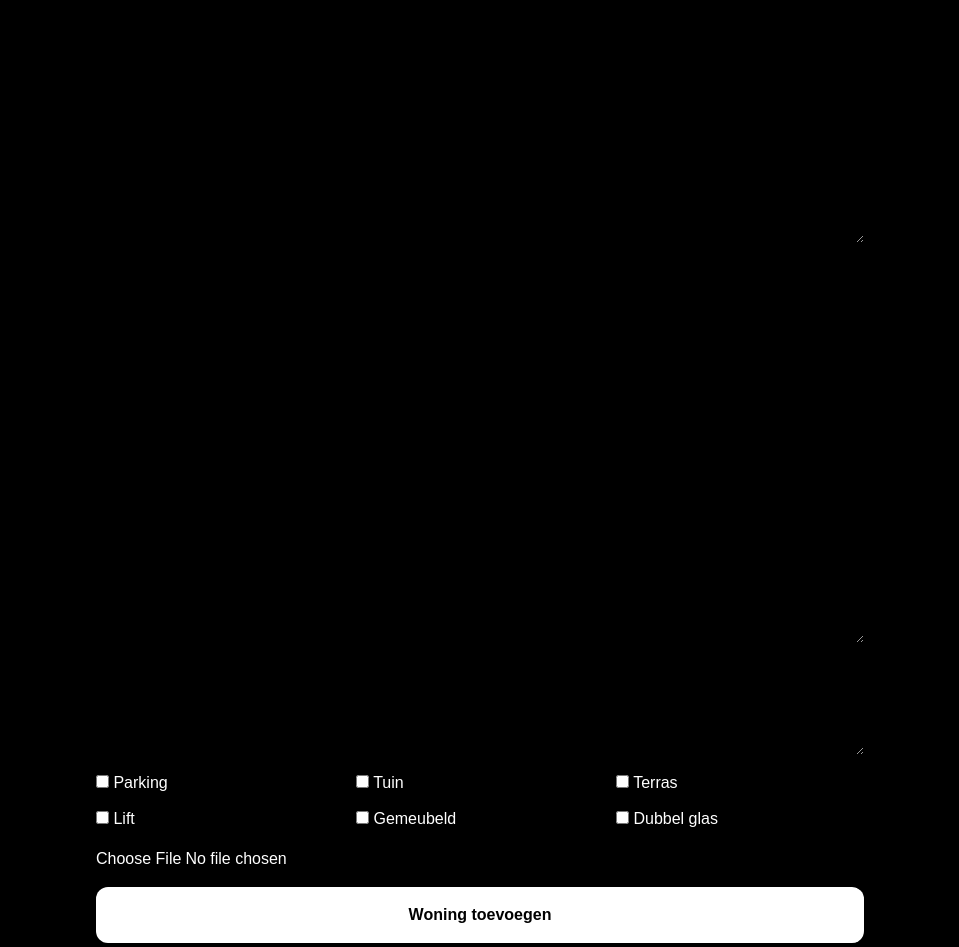
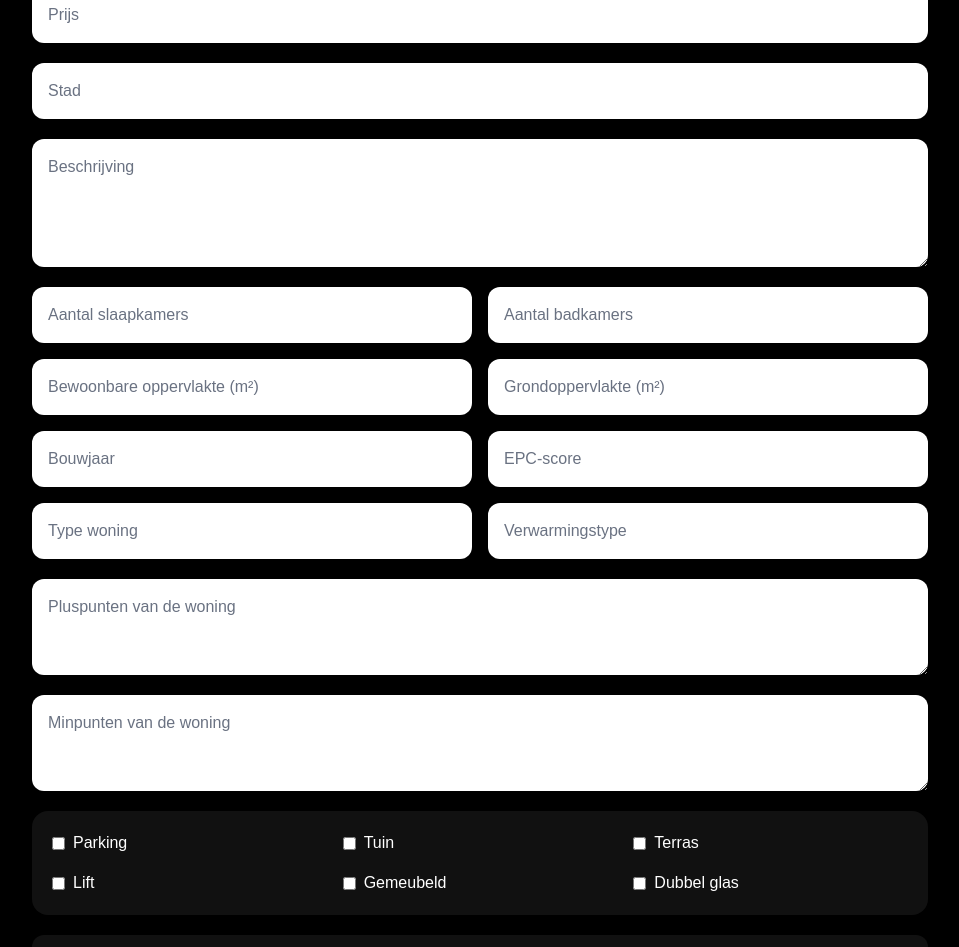
Before and after one commit to shahrambayatiads-web/real-estate-app, a Next.js app: page /add-property in a window 1280 px wide. Shown: the part 265-1212 px from the top of the page, without its empty margins (160-1119 px from the left). Built offline with nearby package versions, Linux system fonts and the light colour scheme; no server answers.

Commit message:
fix add property form design

```diff
--- a/src/app/add-property/page.tsx
+++ b/src/app/add-property/page.tsx
@@ -28,8 +28,11 @@ export default function AddPropertyPage() {
   const [gemeubeld, setGemeubeld] = useState(false)
   const [dubbelGlas, setDubbelGlas] = useState(false)
 
-  async function handleImageUpload(e: React.ChangeEvent<HTMLInputElement>) {
+  async function handleImageUpload(
+    e: React.ChangeEvent<HTMLInputElement>
+  ) {
     const file = e.target.files?.[0]
+
     if (!file) return
 
     const fileName = `${Date.now()}-${file.name}`
@@ -98,45 +101,191 @@ export default function AddPropertyPage() {
 
   return (
     <div className="min-h-screen bg-black px-5 py-10 text-white">
-      <div className="mx-auto flex max-w-3xl flex-col gap-4">
-        <h1 className="text-4xl font-bold">Woning toevoegen 🏠</h1>
+      <div className="mx-auto flex max-w-4xl flex-col gap-5">
+        <h1 className="text-5xl font-bold">
+          Woning toevoegen 🏠
+        </h1>
 
-        <input className="rounded-xl p-4 text-black" placeholder="Titel" value={title} onChange={(e) => setTitle(e.target.value)} />
-        <input className="rounded-xl p-4 text-black" placeholder="Prijs" value={price} onChange={(e) => setPrice(e.target.value)} />
-        <input className="rounded-xl p-4 text-black" placeholder="Stad" value={city} onChange={(e) => setCity(e.target.value)} />
+        <input
+          className="rounded-xl bg-white p-4 text-black placeholder-gray-500"
+          placeholder="Titel"
+          value={title}
+          onChange={(e) => setTitle(e.target.value)}
+        />
 
-        <textarea className="min-h-32 rounded-xl p-4 text-black" placeholder="Beschrijving" value={description} onChange={(e) => setDescription(e.target.value)} />
+        <input
+          className="rounded-xl bg-white p-4 text-black placeholder-gray-500"
+          placeholder="Prijs"
+          value={price}
+          onChange={(e) => setPrice(e.target.value)}
+        />
+
+        <input
+          className="rounded-xl bg-white p-4 text-black placeholder-gray-500"
+          placeholder="Stad"
+          value={city}
+          onChange={(e) => setCity(e.target.value)}
+        />
+
+        <textarea
+          className="min-h-32 rounded-xl bg-white p-4 text-black placeholder-gray-500"
+          placeholder="Beschrijving"
+          value={description}
+          onChange={(e) => setDescription(e.target.value)}
+        />
 
         <div className="grid grid-cols-1 gap-4 md:grid-cols-2">
-          <input className="rounded-xl p-4 text-black" placeholder="Slaapkamers" value={slaapkamers} onChange={(e) => setSlaapkamers(e.target.value)} />
-          <input className="rounded-xl p-4 text-black" placeholder="Badkamers" value={badkamers} onChange={(e) => setBadkamers(e.target.value)} />
-          <input className="rounded-xl p-4 text-black" placeholder="Bewoonbare oppervlakte" value={bewoonbareOppervlakte} onChange={(e) => setBewoonbareOppervlakte(e.target.value)} />
-          <input className="rounded-xl p-4 text-black" placeholder="Grondoppervlakte" value={grondoppervlakte} onChange={(e) => setGrondoppervlakte(e.target.value)} />
-          <input className="rounded-xl p-4 text-black" placeholder="Bouwjaar" value={bouwjaar} onChange={(e) => setBouwjaar(e.target.value)} />
-          <input className="rounded-xl p-4 text-black" placeholder="EPC" value={epc} onChange={(e) => setEpc(e.target.value)} />
-          <input className="rounded-xl p-4 text-black" placeholder="Woning type" value={woningType} onChange={(e) => setWoningType(e.target.value)} />
-          <input className="rounded-xl p-4 text-black" placeholder="Verwarmingstype" value={verwarmingstype} onChange={(e) => setVerwarmingstype(e.target.value)} />
+          <input
+            className="rounded-xl bg-white p-4 text-black placeholder-gray-500"
+            placeholder="Aantal slaapkamers"
+            value={slaapkamers}
+            onChange={(e) => setSlaapkamers(e.target.value)}
+          />
+
+          <input
+            className="rounded-xl bg-white p-4 text-black placeholder-gray-500"
+            placeholder="Aantal badkamers"
+            value={badkamers}
+            onChange={(e) => setBadkamers(e.target.value)}
+          />
+
+          <input
+            className="rounded-xl bg-white p-4 text-black placeholder-gray-500"
+            placeholder="Bewoonbare oppervlakte (m²)"
+            value={bewoonbareOppervlakte}
+            onChange={(e) =>
+              setBewoonbareOppervlakte(e.target.value)
+            }
+          />
+
+          <input
+            className="rounded-xl bg-white p-4 text-black placeholder-gray-500"
+            placeholder="Grondoppervlakte (m²)"
+            value={grondoppervlakte}
+            onChange={(e) =>
+              setGrondoppervlakte(e.target.value)
+            }
+          />
+
+          <input
+            className="rounded-xl bg-white p-4 text-black placeholder-gray-500"
+            placeholder="Bouwjaar"
+            value={bouwjaar}
+            onChange={(e) => setBouwjaar(e.target.value)}
+          />
+
+          <input
+            className="rounded-xl bg-white p-4 text-black placeholder-gray-500"
+            placeholder="EPC-score"
+            value={epc}
+            onChange={(e) => setEpc(e.target.value)}
+          />
+
+          <input
+            className="rounded-xl bg-white p-4 text-black placeholder-gray-500"
+            placeholder="Type woning"
+            value={woningType}
+            onChange={(e) => setWoningType(e.target.value)}
+          />
+
+          <input
+            className="rounded-xl bg-white p-4 text-black placeholder-gray-500"
+            placeholder="Verwarmingstype"
+            value={verwarmingstype}
+            onChange={(e) =>
+              setVerwarmingstype(e.target.value)
+            }
+          />
         </div>
 
-        <textarea className="min-h-24 rounded-xl p-4 text-black" placeholder="Pluspunten" value={pluspunten} onChange={(e) => setPluspunten(e.target.value)} />
-        <textarea className="min-h-24 rounded-xl p-4 text-black" placeholder="Minpunten" value={minpunten} onChange={(e) => setMinpunten(e.target.value)} />
+        <textarea
+          className="min-h-24 rounded-xl bg-white p-4 text-black placeholder-gray-500"
+          placeholder="Pluspunten van de woning"
+          value={pluspunten}
+          onChange={(e) => setPluspunten(e.target.value)}
+        />
 
-        <div className="grid grid-cols-2 gap-3 md:grid-cols-3">
-          <label><input type="checkbox" checked={parking} onChange={(e) => setParking(e.target.checked)} /> Parking</label>
-          <label><input type="checkbox" checked={tuin} onChange={(e) => setTuin(e.target.checked)} /> Tuin</label>
-          <label><input type="checkbox" checked={terras} onChange={(e) => setTerras(e.target.checked)} /> Terras</label>
-          <label><input type="checkbox" checked={lift} onChange={(e) => setLift(e.target.checked)} /> Lift</label>
-          <label><input type="checkbox" checked={gemeubeld} onChange={(e) => setGemeubeld(e.target.checked)} /> Gemeubeld</label>
-          <label><input type="checkbox" checked={dubbelGlas} onChange={(e) => setDubbelGlas(e.target.checked)} /> Dubbel glas</label>
+        <textarea
+          className="min-h-24 rounded-xl bg-white p-4 text-black placeholder-gray-500"
+          placeholder="Minpunten van de woning"
+          value={minpunten}
+          onChange={(e) => setMinpunten(e.target.value)}
+        />
+
+        <div className="grid grid-cols-2 gap-4 rounded-2xl bg-[#111] p-5 md:grid-cols-3">
+          <label className="flex items-center gap-2">
+            <input
+              type="checkbox"
+              checked={parking}
+              onChange={(e) => setParking(e.target.checked)}
+            />
+            Parking
+          </label>
+
+          <label className="flex items-center gap-2">
+            <input
+              type="checkbox"
+              checked={tuin}
+              onChange={(e) => setTuin(e.target.checked)}
+            />
+            Tuin
+          </label>
+
+          <label className="flex items-center gap-2">
+            <input
+              type="checkbox"
+              checked={terras}
+              onChange={(e) => setTerras(e.target.checked)}
+            />
+            Terras
+          </label>
+
+          <label className="flex items-center gap-2">
+            <input
+              type="checkbox"
+              checked={lift}
+              onChange={(e) => setLift(e.target.checked)}
+            />
+            Lift
+          </label>
+
+          <label className="flex items-center gap-2">
+            <input
+              type="checkbox"
+              checked={gemeubeld}
+              onChange={(e) => setGemeubeld(e.target.checked)}
+            />
+            Gemeubeld
+          </label>
+
+          <label className="flex items-center gap-2">
+            <input
+              type="checkbox"
+              checked={dubbelGlas}
+              onChange={(e) => setDubbelGlas(e.target.checked)}
+            />
+            Dubbel glas
+          </label>
         </div>
 
-        <input type="file" onChange={handleImageUpload} />
+        <input
+          type="file"
+          onChange={handleImageUpload}
+          className="rounded-xl bg-[#111] p-4"
+        />
 
         {image && (
-          <img src={image} alt="" className="h-64 w-full rounded-xl object-cover" />
+          <img
+            src={image}
+            alt=""
+            className="h-72 w-full rounded-2xl object-cover"
+          />
         )}
 
-        <button onClick={handleAddProperty} className="rounded-xl bg-white p-4 font-bold text-black">
+        <button
+          onClick={handleAddProperty}
+          className="rounded-2xl bg-white p-5 text-lg font-bold text-black transition hover:scale-[1.01]"
+        >
           Woning toevoegen
         </button>
       </div>
```
